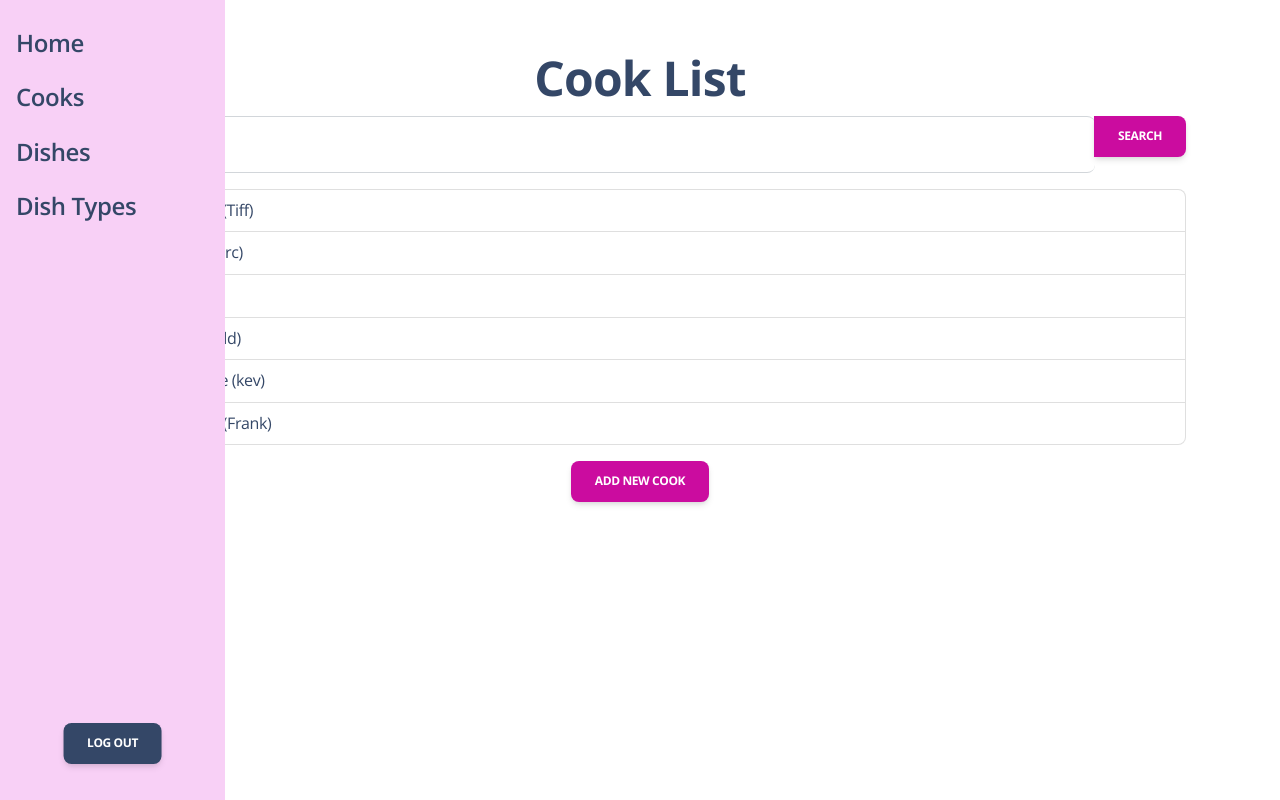
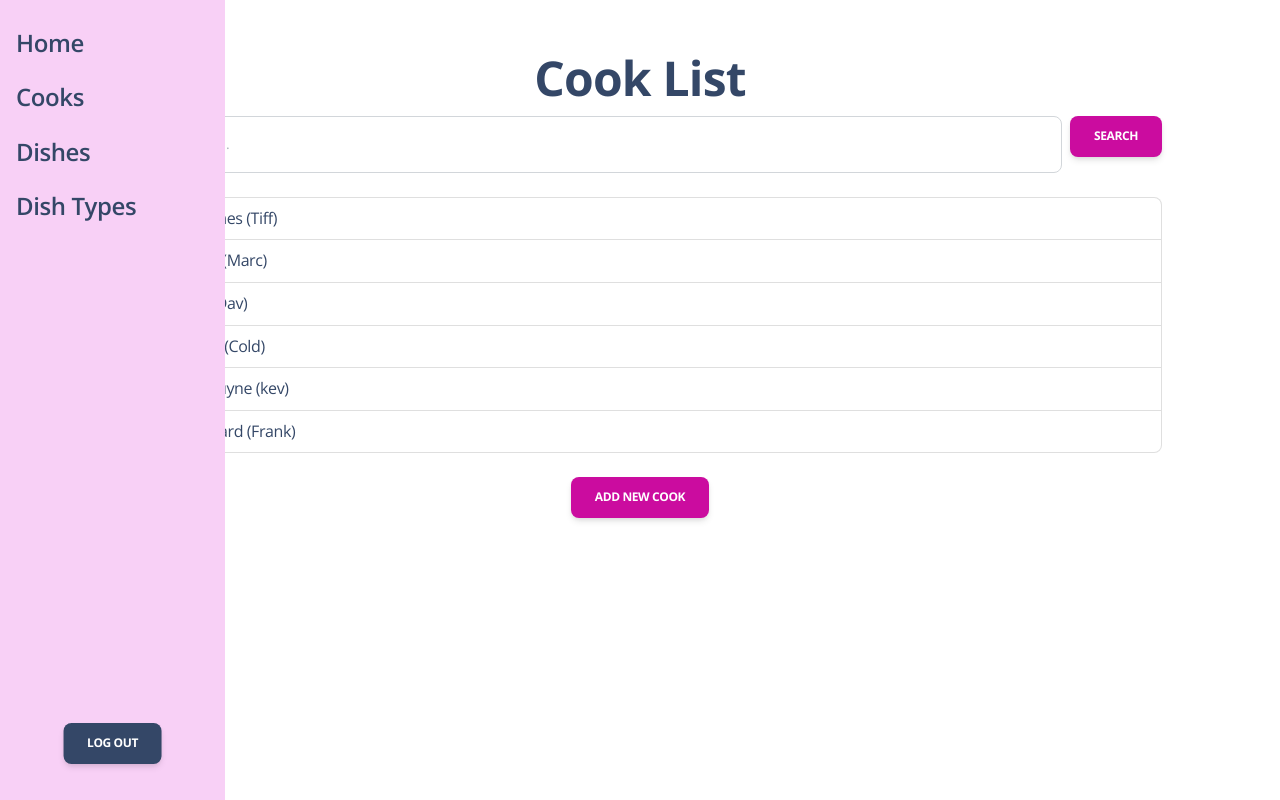
Before and after one commit to Postpostman/restaurant_kitchen_service, a Django app: page /cooks/ in a window 1280 px wide. Run offline with Django 5.2, Linux system fonts and the light colour scheme; a user stored in the database is signed in; data comes from the database, SQL or seed files in the repository; some libraries are stand-ins or nearby versions.

Commit message:
update search button view by dividing it from search form to separate container

```diff
--- a/service/tests.py
+++ /dev/null
@@ -1,3 +0,0 @@
-from django.test import TestCase
-
-# Create your tests here.
--- a/templates/home/cook_list.html
+++ b/templates/home/cook_list.html
@@ -3,20 +3,23 @@
 {% block title %}Cook List{% endblock title %}
 
 {% block content %}
-<div class="container mt-5 " >
+<div class="container mt-5">
     <h1 class="text-center">Cook List</h1>
-    <form method="get" action="{% url 'restaurant_kitchen:cook_list' %}" class="mb-3">
-        <div class="input-group">
+
+    <div class="container mb-4">
+        <form method="get" action="{% url 'restaurant_kitchen:cook_list' %}" class="mb-3 d-flex">
             <input
                 type="text"
                 name="q"
-                class="form-control"
+                class="form-control me-2"
                 placeholder="Search Cooks..."
                 value="{{ query|default:'' }}"
             >
-            <button type="submit" class="btn btn-primary">Search</button>
+            <button type="submit" class="btn btn-primary search-btn">Search</button>
+        </form>
     </div>
-    </form>
+
+    <div class="container mb-4">
         <ul class="list-group">
             {% for cook in cooks %}
                 <li class="list-group-item">
@@ -26,7 +29,9 @@
                 </li>
             {% endfor %}
         </ul>
-    <div class="text-center mt-3">
+    </div>
+
+    <div class="container text-center mt-3">
         <a href="{% url 'restaurant_kitchen:cook_create' %}" class="btn btn-primary">Add new Cook</a>
     </div>
 </div>
@@ -35,3 +40,14 @@
 {% block javascripts %}
     {{ block.super }}
 {% endblock javascripts %}
+
+<style>
+    .search-btn {
+        padding: 0.5rem 1rem;
+        font-size: 1rem;
+    }
+
+    .form-control {
+        height: auto;
+    }
+</style>
```
Also changed, not shown: templates/home/dish_list.html (+24 -6 lines), templates/home/dish_type_list.html (+11 -1 lines), tests/__init__.py (added), tests/test_models.py (added). Lines whose indentation alone changed are shown as unchanged.
